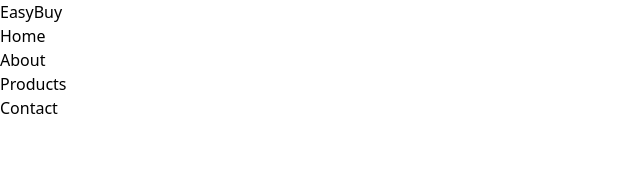
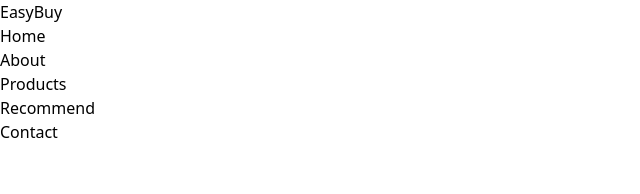
Before and after one commit to AmolShelke2/EasyBuy, a Next.js app: page / in a window 1280 px wide. Shown: the top 194 px of the page, without its empty margins (0-640 px from the left). Built offline with nearby package versions, Linux system fonts and the light colour scheme.

Commit message:
[feat]: ListItem component created

```diff
--- a/package.json
+++ b/package.json
@@ -16,6 +16,7 @@
     "postcss": "8.4.29",
     "react": "18.2.0",
     "react-dom": "18.2.0",
+    "react-icons": "^4.11.0",
     "tailwindcss": "3.3.3"
   }
 }
--- a/src/components/Header.jsx
+++ b/src/components/Header.jsx
@@ -1,4 +1,5 @@
-import React from "react";
+import { navLinks } from "@/libs/constants";
+import ListItem from "./ListItem";
 
 export const Header = () => {
   return (
@@ -8,10 +9,9 @@ export const Header = () => {
       </div>
       <div>
         <ul className="nav-links">
-          <li className="nav-item">Home</li>
-          <li className="nav-item">About</li>
-          <li className="nav-item">Products</li>
-          <li className="nav-item">Contact</li>
+          {navLinks.map((item) => (
+            <ListItem url={item.url} key={item.id} title={item.title} />
+          ))}
         </ul>
       </div>
     </nav>
--- /dev/null
+++ b/src/components/ListItem.jsx
@@ -0,0 +1,13 @@
+import Link from "next/link";
+
+const ListItem = ({ title, url, id }) => {
+  return (
+    <div key={id} className="nav-item">
+      <Link className="nav-item-text" href={url}>
+        {title}
+      </Link>
+    </div>
+  );
+};
+
+export default ListItem;
--- /dev/null
+++ b/src/libs/constants.js
@@ -0,0 +1,27 @@
+export const navLinks = [
+  {
+    title: "Home",
+    id: "home-link",
+    url: "/home",
+  },
+  {
+    title: "About",
+    id: "about-link",
+    url: "/about",
+  },
+  {
+    title: "Products",
+    id: "products-link",
+    url: "/products",
+  },
+  {
+    title: "Recommend",
+    id: "recommend-link",
+    url: "/recommend",
+  },
+  {
+    title: "Contact",
+    id: "contact-link",
+    url: "/contact",
+  },
+];
--- a/src/pages/_document.js
+++ b/src/pages/_document.js
@@ -1,13 +1,14 @@
-import { Html, Head, Main, NextScript } from 'next/document'
+import { Html, Head, Main, NextScript } from "next/document";
 
 export default function Document() {
   return (
     <Html lang="en">
       <Head />
+      <title>Ecommerce app</title>
       <body>
         <Main />
         <NextScript />
       </body>
     </Html>
-  )
+  );
 }
--- a/src/pages/index.js
+++ b/src/pages/index.js
@@ -1,4 +1,4 @@
-import "@/styles/globals.css";
+// import "@/styles/globals.css";
 import { Header } from "@/components/Header";
 
 export default function Home() {
```
Also changed, not shown: 1 other file (tests, documents, lock files or other folders).
